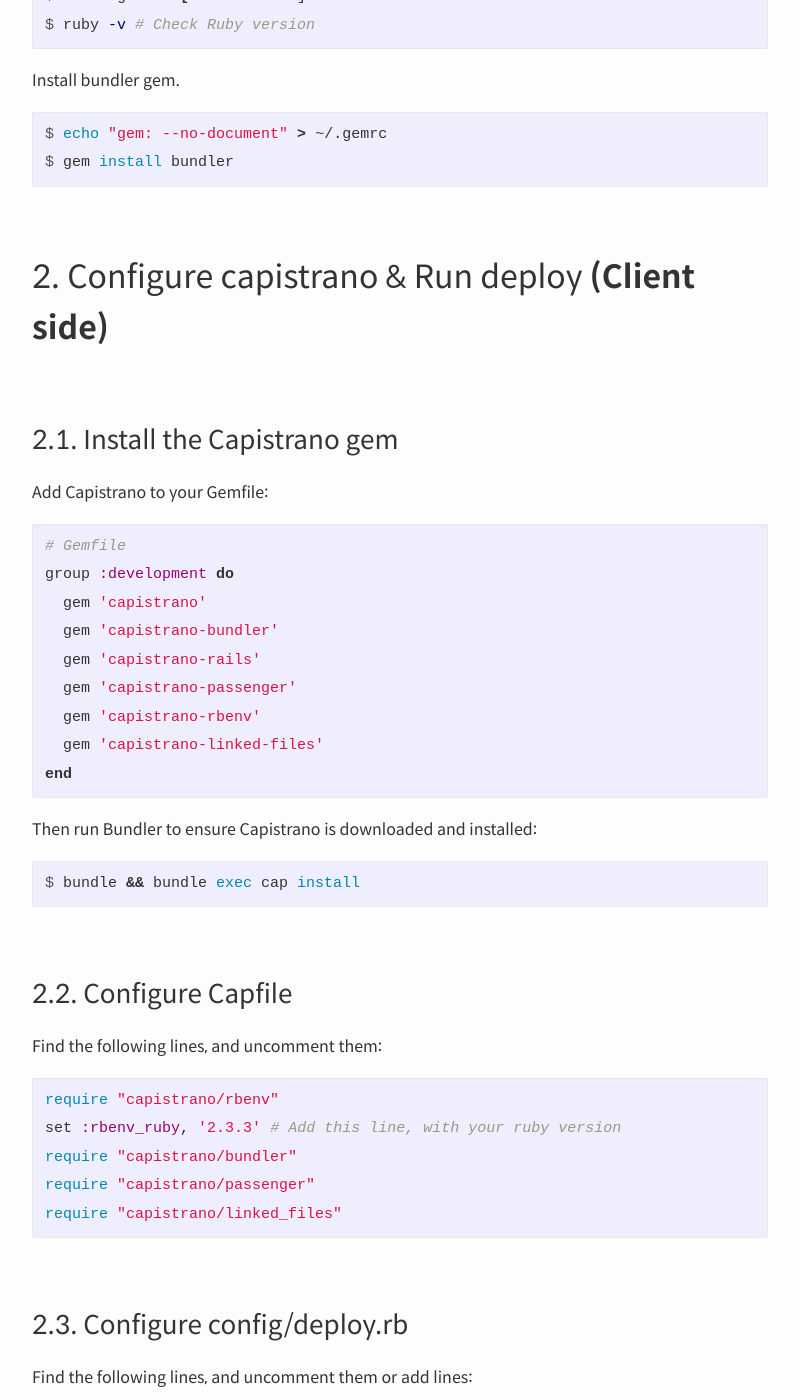
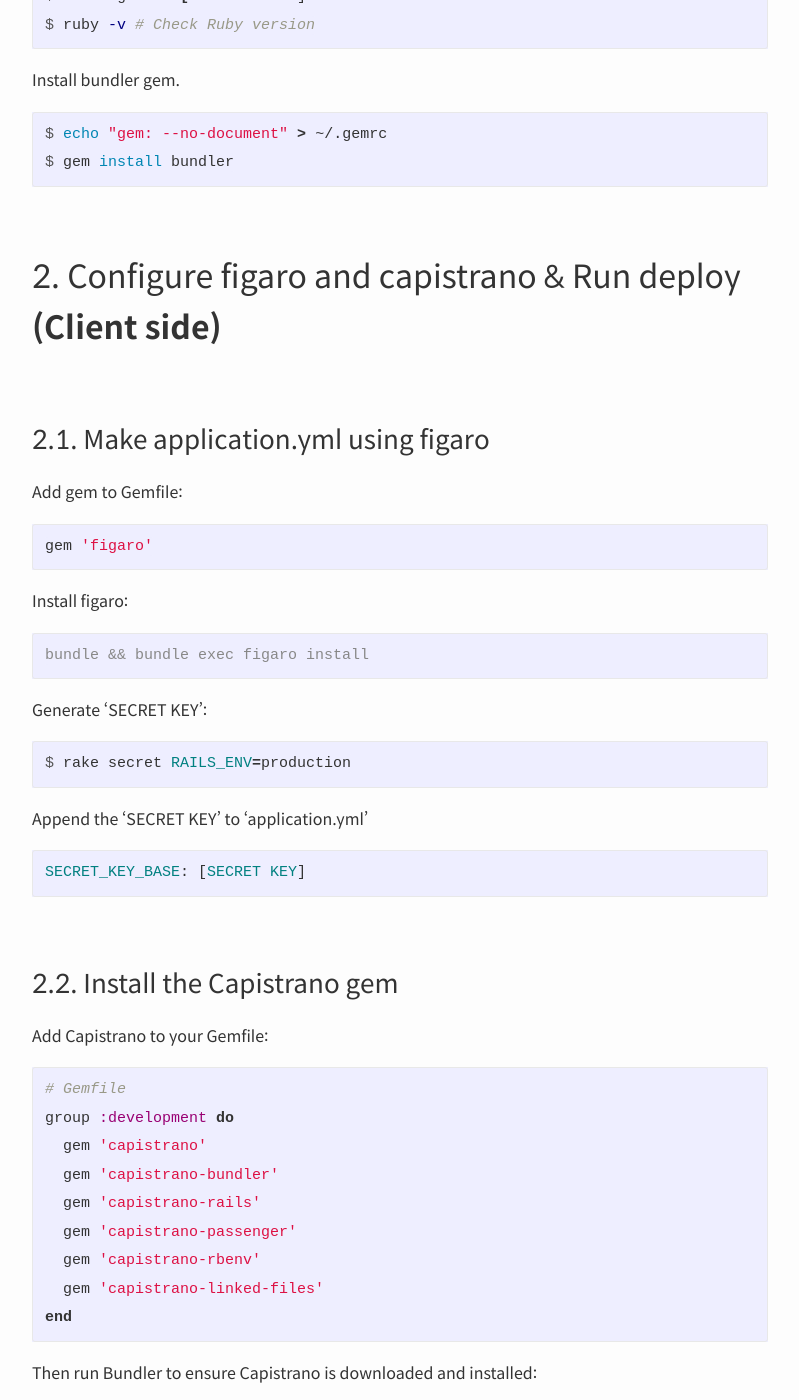
Before and after one commit to capollux/blog, a Jekyll site: the page built from _posts/2017-03-21-Server-Setting-For-Rails-Application-With-rbenv-Nginx-Passenger-Capistrano-On-AWS-EC2-Ubuntu-16.04.md, in a window 1280 px wide and 1400 px high, scrolled down 1265 px. Shown: the whole window, without its empty margins (240-1039 px from the left). Built offline with Jekyll 4.4.1, drawn with Linux system fonts in a browser that asks for light colours; some web fonts are replaced; some of the changed text lies outside the part shown.

Commit message:
Fix content

````diff
--- a/_posts/2017-03-21-Server-Setting-For-Rails-Application-With-rbenv-Nginx-Passenger-Capistrano-On-AWS-EC2-Ubuntu-16.04.md
+++ b/_posts/2017-03-21-Server-Setting-For-Rails-Application-With-rbenv-Nginx-Passenger-Capistrano-On-AWS-EC2-Ubuntu-16.04.md
@@ -46,8 +46,35 @@ $ echo "gem: --no-document" > ~/.gemrc
 $ gem install bundler
 ```
 
-## 2. Configure capistrano & Run deploy __(Client side)__
-### 2.1. Install the Capistrano gem
+## 2. Configure figaro and capistrano & Run deploy __(Client side)__
+
+### 2.1. Make application.yml using figaro
+
+Add gem to Gemfile:
+
+```ruby
+gem 'figaro'
+```
+
+Install figaro:
+
+```console
+bundle && bundle exec figaro install
+```
+
+Generate 'SECRET KEY':
+
+```console
+$ rake secret RAILS_ENV=production
+```
+
+Append the 'SECRET KEY' to 'application.yml'
+
+```yml
+SECRET_KEY_BASE: [SECRET KEY]
+```
+
+### 2.2. Install the Capistrano gem
 
 Add Capistrano to your Gemfile:
 
@@ -69,7 +96,7 @@ Then run Bundler to ensure Capistrano is downloaded and installed:
 $ bundle && bundle exec cap install
 ```
 
-### 2.2. Configure Capfile
+### 2.3. Configure Capfile
 Find the following lines, and uncomment them:
 ```ruby
 require "capistrano/rbenv"
@@ -79,13 +106,13 @@ require "capistrano/passenger"
 require "capistrano/linked_files"
 ```
 
-### 2.3. Configure config/deploy.rb
+### 2.4. Configure config/deploy.rb
 Find the following lines, and uncomment them or add lines:
 ```ruby
 set :application, "my_app_name" # Your app name
 set :repo_url, "git@example.com:me/my_repo.git" # Your app's git repo url
 
-set :deploy_to, "/home/ubuntu/my_app_name"
+set :deploy_to, "/home/ubuntu/[my_app_name]"
 
 append :linked_files, "config/application.yml", "config/database.yml", "config/secrets.yml"
 append :linked_dirs, "log", "tmp/pids", "tmp/cache", "tmp/sockets", "vendor/bundle", "public/system", "public/uploads", "public/assets"
@@ -279,7 +306,7 @@ gem 'mysql2'
 Configure database.yml
 
 ```yml
-# /home/ubuntu/my_app_name/shared/config/database.yml
+# /home/ubuntu/[my_app_name]/shared/config/database.yml
 production:
   adapter: mysql2
   host: 127.0.0.1
@@ -290,29 +317,7 @@ production:
   timeout: 5000
 ```
 
-
-## 5. Configure application.yml & secrets.yml using figaro
-
-Add gem to Gemfile:
-
-```ruby
-gem 'figaro'
-```
-
-Generate 'SECRET KEY'
-
-```console
-$ rake secret RAILS_ENV=production
-```
-
-Append the 'SECRET KEY' to application.yml
-
-```yml
-SECRET_KEY_BASE: [SECRET KEY]
-```
-
-
-## 6. Run deploy __(Client side)__
+## 5. Run deploy **(Client side)**
 
 All deploy method includes passenger restart
 
@@ -327,3 +332,9 @@ Manually touch restart.txt
 ```console
 $ bundle exec cap production passenger:restart
 ```
+
++ Manually restart nginx **(Server side)**
+
+```console
+sudo service nginx restart
+```
````
Also changed, not shown: other parts of _posts/2017-03-21-Server-Setting-For-Rails-Application-With-rbenv-Nginx-Passenger-Capistrano-On-AWS-EC2-Ubuntu-16.04.md (+3 -3 lines).
